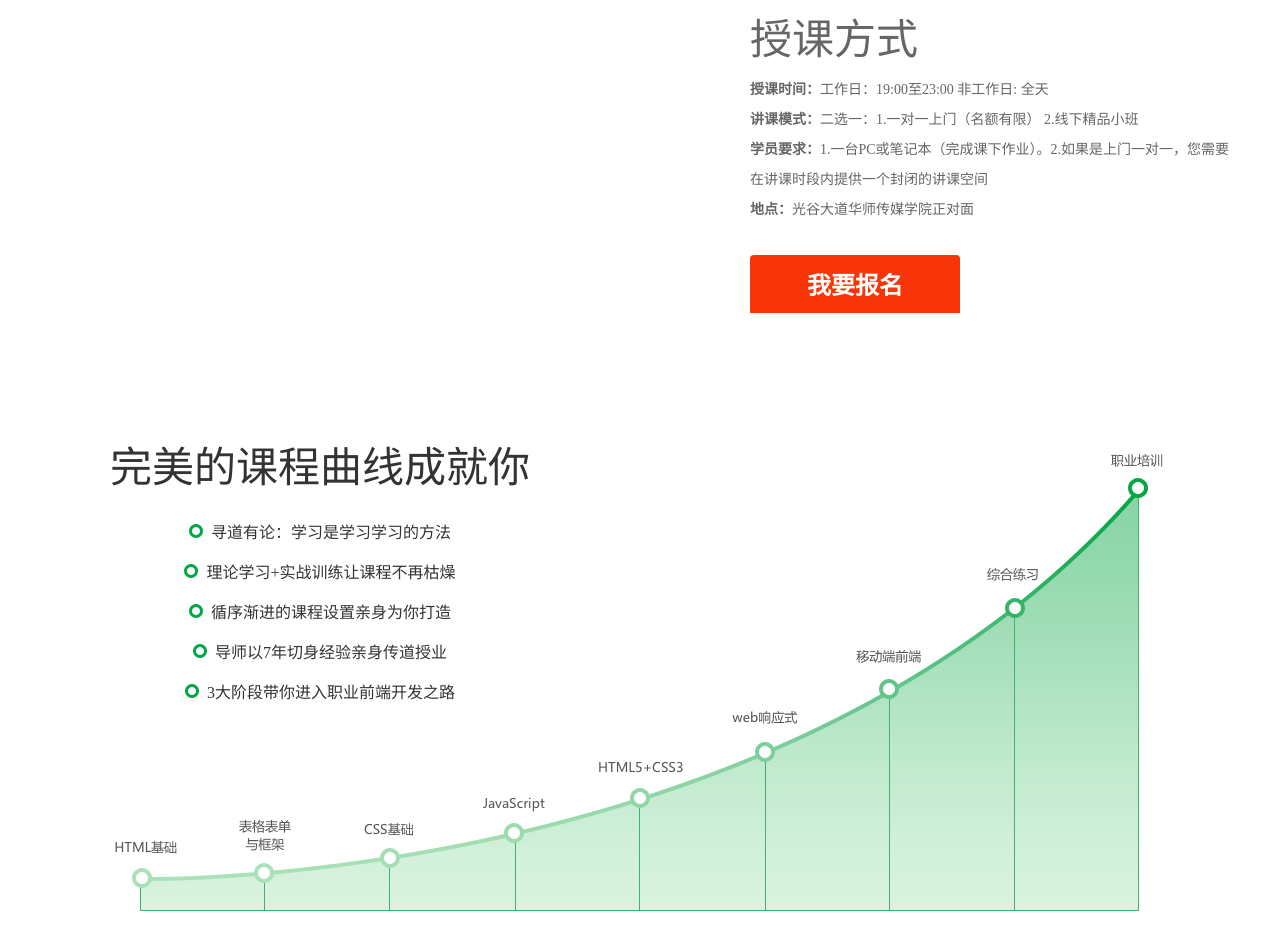
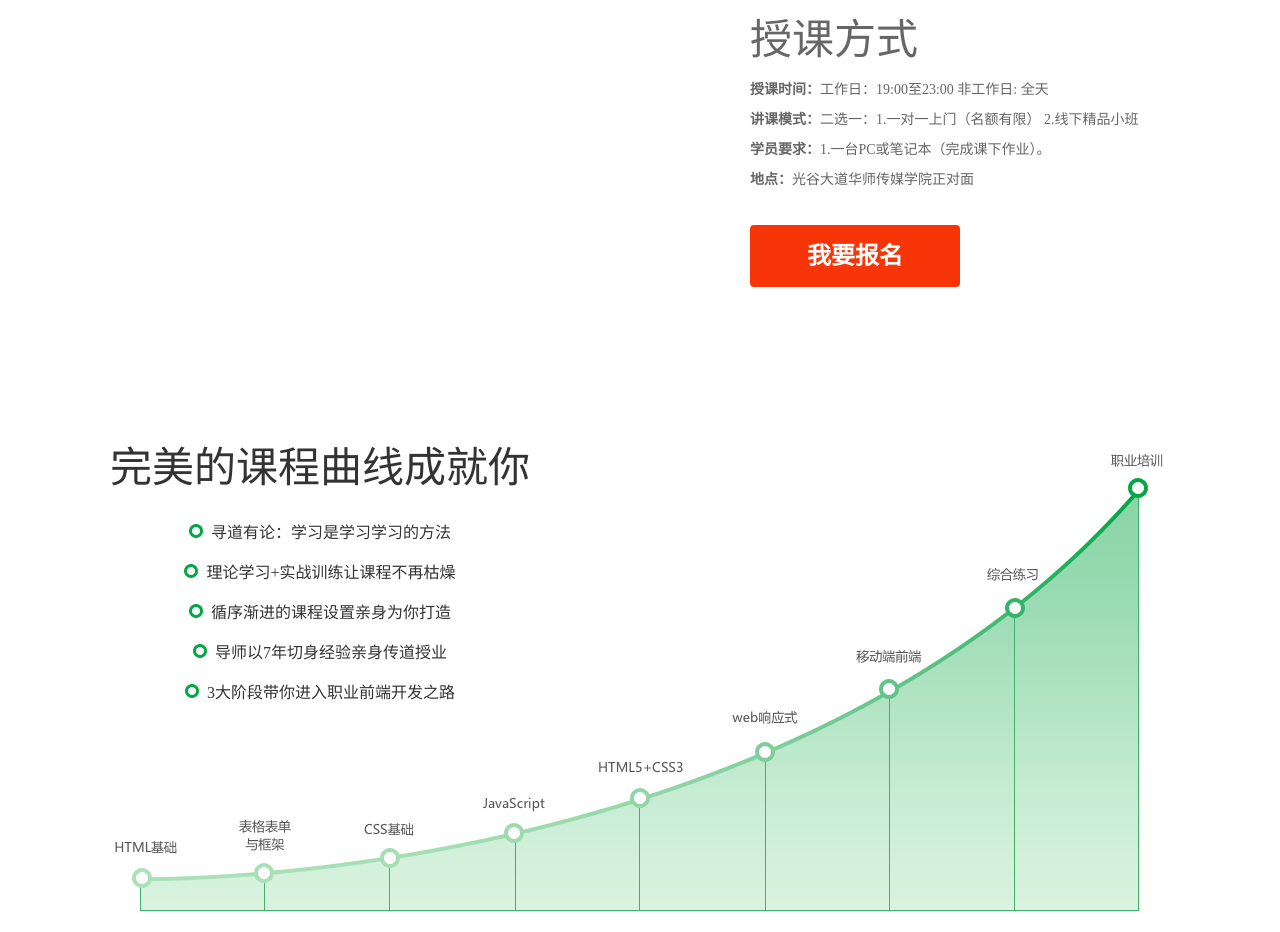
Before and after one commit to qk44077907/learningFE, a plain HTML site: page page2/index.html in a window 1280 px wide. Shown: the part 2140-3072 px from the top of the page. Drawn offline with Linux system fonts and the light colour scheme.

Commit message:
去掉学习空间要求

```diff
--- a/page2/index.html
+++ b/page2/index.html
@@ -417,7 +417,7 @@
                 <li><h1>授课方式</h1></li>
                 <li><b>授课时间：</b>工作日：19:00至23:00 非工作日: 全天</li>
                 <li><b>讲课模式：</b>二选一：1.一对一上门（名额有限） 2.线下精品小班</li>
-                <li><b>学员要求：</b>1.一台PC或笔记本（完成课下作业）。2.如果是上门一对一，您需要在讲课时段内提供一个封闭的讲课空间</li>
+                <li><b>学员要求：</b>1.一台PC或笔记本（完成课下作业）。</li>
                 <li><b>地点：</b>光谷大道华师传媒学院正对面</li>
                 <li><a href="page/register.html" target="_blank" class="bt">我要报名</a></li>
             </ul>
```
